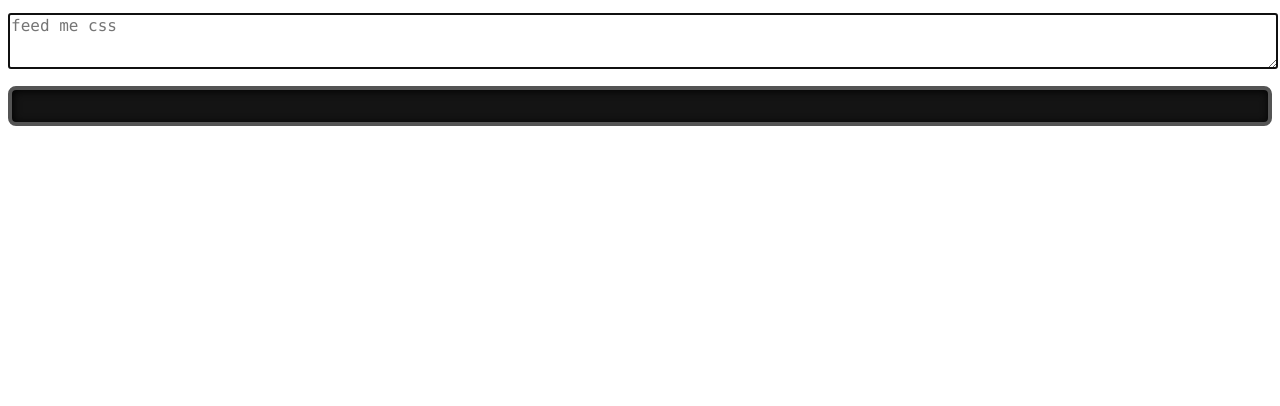
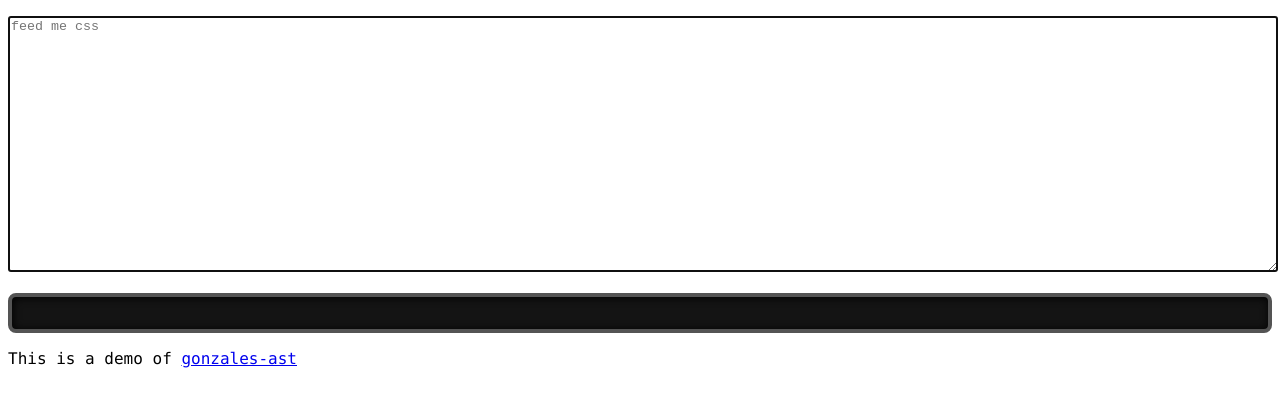
Before and after one commit to stoyan/gonzales-ast, a website with bundled scripts: page test-ui/test.html in a window 1280 px wide. Built offline with nearby package versions, Linux system fonts and the light colour scheme.

Commit message:
link to the project

```diff
--- a/test-ui/test.html
+++ b/test-ui/test.html
@@ -6,12 +6,12 @@
   <script src="prism.js"></script>
   <link rel="stylesheet" href="prism.css">
   <style>
-  #css, #err {
+  body {
     font: 16px Consolas, Monaco, 'Andale Mono', monospace;
   }
   #css {
     width: 100%;
-    height: 50px;
+    height: 250px;
   }
   </style>
 </head>
@@ -19,6 +19,7 @@
   <pre><textarea id="css" placeholder="feed me css"></textarea></pre>
   <div style="color: red" id="err"></div>
   <pre><code class="language-javascript" id="code"></code></pre>
+  <p>This is a demo of <a href="https://github.com/stoyan/gonzales-ast">gonzales-ast</a></p>
 
   <script>
   css.oninput = function() {
```
